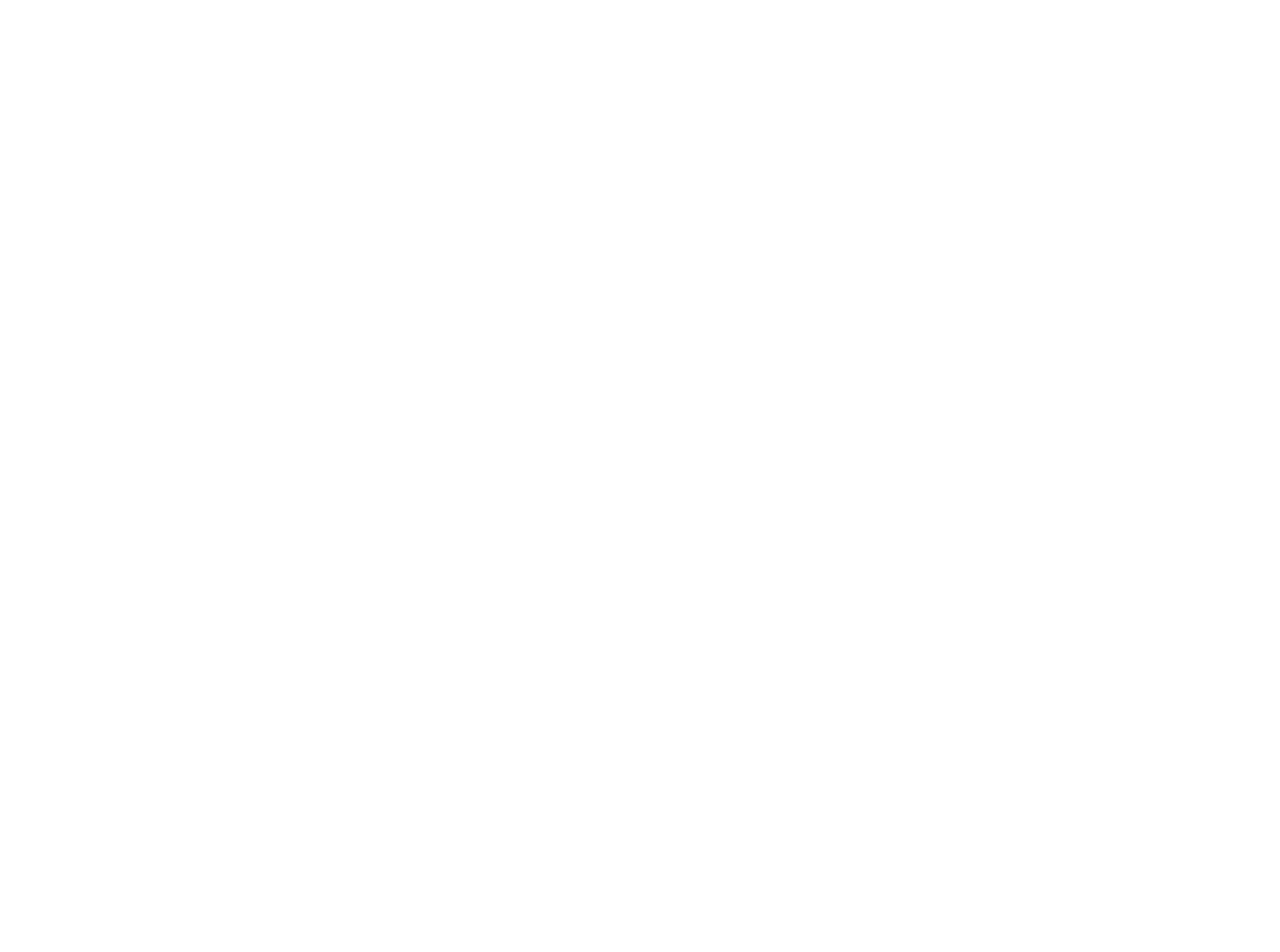
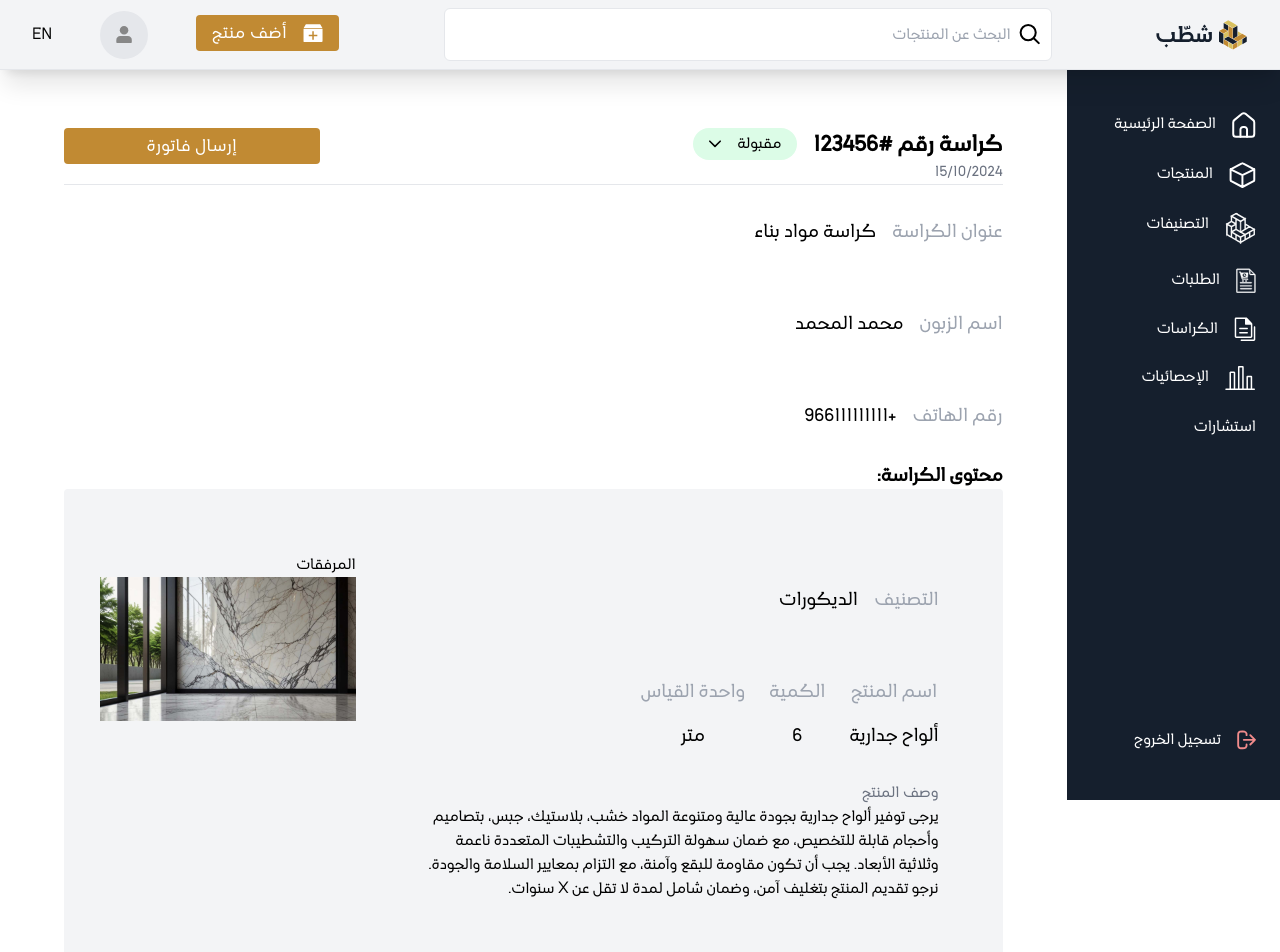
Before and after one commit to georgynejmeh/shattib-reactjs, a React (Vite) app: page /admin/criterias/1 in a window 1280 px wide. Before the commit this address had no page. Shown: the top 952 px of the page. Before the commit the page ends 800 px from the top, so only its background shows below. Built offline with nearby package versions, Linux system fonts and the light colour scheme.

Commit message:
Pages Admin: Criterias - Criteria

```diff
--- a/src/App.tsx
+++ b/src/App.tsx
@@ -23,9 +23,10 @@
 import AdminNewProductContainer from "./pages/admin/AdminNewProductContainer";
 import AdminOrdersPage from "./pages/admin/AdminOrdersPage";
 import AdminOrderPage from "./pages/admin/AdminOrderPage";
-import AdminCriteriaPage from "./pages/admin/AdminCriteriaPage";
 import AdminConsultationsPage from "./pages/admin/AdminConsultationsPage";
 import StatisticsPage from "./pages/admin/StatisticsPage";
+import AdminCriteriasPage from "./pages/admin/AdminCriteriasPage";
+import AdminCriteriaPage from "./pages/admin/AdminCriteriaPage";
 
 const App = () => {
   // return to the top of the page on navigation
@@ -73,12 +74,13 @@
           />
           <Route path="/admin/order/:id" element={<AdminOrderPage />} />
           <Route path="/admin/orders" element={<AdminOrdersPage />} />
-          <Route path="/admin/criterias" element={<AdminCriteriaPage />} />
           <Route
             path="/admin/consultations"
             element={<AdminConsultationsPage />}
           />
           <Route path="/admin/statistics" element={<StatisticsPage />} />
+          <Route path="/admin/criterias" element={<AdminCriteriasPage />} />
+          <Route path="/admin/criterias/:id" element={<AdminCriteriaPage />} />
         </Route>
         button
       </Routes>
--- a/src/index.ts
+++ b/src/index.ts
@@ -181,6 +181,7 @@
 export { default as testImg } from "./assets/imgs/493263f4f044e10db4127c423842f812.jpg";
 export { default as productImg } from "./assets/imgs/493263f4f044e10db4127c423842f812.jpg";
 export { default as billImg } from "/assets/imgs/bill/61e7906b8649987df57ebf45590de2bd.png";
+export { default as paymentReceiptImg } from "/assets/imgs/payment_receipt/6570f27a7f2f4b5cbd791b0b8531caa4.png";
 // -- Main Slide Show --
 export { default as mainCoverImg01 } from "/assets/imgs/cover/main/a0a9cb4b4c69c91a762cbf2ba0361a29.jpg";
 export { default as mainCoverImg02 } from "/assets/imgs/cover/main/b97115c4f6b6aa207413091ee7d6f245.jpg";
--- a/src/pages/admin/AdminCriteriaPage.tsx
+++ b/src/pages/admin/AdminCriteriaPage.tsx
@@ -1,10 +1,159 @@
-import { useApi } from "../../hooks/useApi";
+import {
+  attachmentIcon,
+  billImg,
+  ButtonGold,
+  categoryImg01,
+  downArrowIcon,
+  paymentReceiptImg,
+  TextInput,
+  TitleNumber,
+} from "../..";
 
 const AdminCriteriaPage = () => {
-  const { isLoading, error, data } = useApi("Criteria/GetAll");
-  console.log(data);
+  // use params get id
+  const temp = [1, 2];
+  return (
+    <main className="p-main">
+      <div className="flex justify-between">
+        <div>
+          <div className="flex gap-4">
+            <h1 className="text-2xl font-bold">كراسة رقم #123456</h1>
+            <div className="flex gap-4 rounded-full bg-green-100 py-1 px-4">
+              <span>مقبولة</span>
+              <img className="w-3" src={downArrowIcon} alt="" />
+            </div>
+          </div>
+          <h3 className="text-gray-500">15/10/2024</h3>
+        </div>
+        <div className="w-64">
+          <ButtonGold>إرسال فاتورة</ButtonGold>
+        </div>
+      </div>
+      <hr />
+      <TitleNumber inverse subTitle="كراسة مواد بناء ">
+        عنوان الكراسة
+      </TitleNumber>
+      <TitleNumber inverse subTitle="محمد المحمد">
+        اسم الزبون
+      </TitleNumber>
+      <TitleNumber inverse subTitle="+966111111111">
+        رقم الهاتف
+      </TitleNumber>
+      <h2 className="text-xl font-bold">محتوى الكراسة:</h2>
+      <div className="rounded bg-gray-100">
+        {temp.map(() => (
+          <div className="flex p-8">
+            <div className="w-2/3 p-8">
+              <TitleNumber inverse subTitle="الديكورات">
+                التصنيف
+              </TitleNumber>
+              <div className="flex gap-6">
+                <TitleNumber inverse column subTitle="ألواح جدارية">
+                  اسم المنتج
+                </TitleNumber>
+                <TitleNumber inverse column subTitle="6">
+                  الكمية
+                </TitleNumber>
+                <TitleNumber inverse column subTitle="متر">
+                  واحدة القياس
+                </TitleNumber>
+              </div>
+              <div>
+                <h3 className="text-gray-500">وصف المنتج</h3>
+                <p>
+                  يرجى توفير ألواح جدارية بجودة عالية ومتنوعة المواد خشب،
+                  بلاستيك، جبس، بتصاميم وأحجام قابلة للتخصيص، مع ضمان سهولة
+                  التركيب والتشطيبات المتعددة ناعمة وثلاثية الأبعاد. يجب أن تكون
+                  مقاومة للبقع وآمنة، مع التزام بمعايير السلامة والجودة. نرجو
+                  تقديم المنتج بتغليف آمن، وضمان شامل لمدة لا تقل عن X سنوات.
+                </p>
+              </div>
+            </div>
 
-  return <div>AdminCriteriaPage</div>;
+            <div className="w-1/3 p-8">
+              <h3>المرفقات</h3>
+              <div className="w-64 aspect-video">
+                <img
+                  className="w-full h-full object-cover"
+                  src={categoryImg01}
+                  alt=""
+                />
+              </div>
+            </div>
+          </div>
+        ))}
+      </div>
+
+      <section className="flex justify-between p-8">
+        <div>
+          <div className="flex gap-2 items-center">
+            <h3>الفاتورة:</h3>
+            <div className="py-1 px-5 bg-green-100 rounded-full">مقبولة</div>
+          </div>
+          <div className="w-1/2 py-4">
+            <img className="w-full h-full object-cover" src={billImg} alt="" />
+          </div>
+          <div className="flex gap-4">
+            <button className="bg-gray-200 py-1 px-3 rounded">
+              الفواتير السابقة
+            </button>
+            <div className="w-44">
+              <ButtonGold>فاتورة جديدة</ButtonGold>
+            </div>
+          </div>
+        </div>
+
+        <div>
+          <h3>وصل الدفع من الزبون</h3>
+          <img src={paymentReceiptImg} alt="" />
+        </div>
+      </section>
+
+      <hr />
+
+      <section className="flex flex-col gap-8 w-full py-4">
+        <h2 className="text-xl from-black">التعليقات</h2>
+        <div>
+          <div className="w-2/3 rounded-t-xl border">
+            {temp.map(() => (
+              /* Comment */
+              <div className="flex flex-col gap-4 p-8">
+                {/* Profile Pic - Name - Date */}
+                <div className="flex items-center gap-4">
+                  <div className="w-16 h-16 rounded-full bg-gray-200" />
+                  <div className="flex flex-col">
+                    <span className="text-lg">اسم المستخدم</span>
+                    <span className="text-s text-gray-400">قبل 10 دقائق</span>
+                  </div>
+                </div>
+                <p>
+                  محتوى التعليق محتوى التعليق محتوى التعليق محتوى محتوى التعليق
+                  محتوى التعليق محتوى التعليق محتوى التعليق محتوى التعليق محتوى
+                  التعليق محتوى التعليق محتوى التعليق
+                </p>
+              </div>
+            ))}
+          </div>
+          <div className="flex flex-col w-2/3 rounded-b-xl border p-4 gap-2">
+            <form>
+              <div className="flex gap-2">
+                <div className="w-full">
+                  <TextInput big placeholder="أضف تعليق" />
+                </div>
+                <label htmlFor="attachment" className="cursor-pointer">
+                  <img src={attachmentIcon} alt="attachment" />
+                  <input id="attachment" type="file" className="hidden" />
+                </label>
+              </div>
+              <div className="w-20 self-end">
+                <ButtonGold>إرسال</ButtonGold>
+              </div>
+            </form>
+          </div>
+        </div>
+      </section>
+    </main>
+  );
 };
 
 export default AdminCriteriaPage;
--- /dev/null
+++ b/src/pages/admin/AdminCriteriasPage.tsx
@@ -0,0 +1,71 @@
+import {
+  AccentText,
+  bluePenIcon,
+  downArrowIcon,
+  Link,
+  redTrashIcon,
+  RoundButton,
+  useApi,
+} from "../..";
+
+import "../../App.css";
+
+const AdminCriteriasPage = () => {
+  const temp = [1, 2, 3];
+  const { isLoading, error, data } = useApi("Criteria/GetAll");
+  console.log(data);
+  return (
+    <main className="p-main">
+      <AccentText>الكراسات</AccentText>
+      <div className="w-full flex justify-center py-8">
+        <RoundButton active>الكل</RoundButton>
+        <RoundButton>معلقة</RoundButton>
+        <RoundButton>مقبولة</RoundButton>
+        <RoundButton>مرفوضة</RoundButton>
+      </div>
+      <table className="orders-table">
+        <thead>
+          <tr>
+            <th>رقم الكراسة</th>
+            <th>عنوان الكراسة</th>
+            <th>اسم الزبون</th>
+            <th>رقم الهاتف</th>
+            <th>تاريخ الإرسال</th>
+            <th>الحالة</th>
+            <th>العمليات</th>
+          </tr>
+        </thead>
+        <tbody>
+          {temp.map((item, index) => (
+            <tr key={index}>
+              <td>#12345647</td>
+              <td>كراسة مواد بناء</td>
+              <td>محمد المحمد</td>
+              <td dir="ltr">+9661111111111</td>
+              <td>12/3/2024</td>
+              <td>
+                <div className="flex gap-4 w-full justify-center rounded-full bg-green-100 py-1">
+                  <span>مقبولة</span>
+                  <img className="w-3" src={downArrowIcon} alt="" />
+                </div>
+              </td>
+              <td>
+                <div className="flex gap-4 w-full justify-center">
+                  {/* TODO REPLACE WITH ID */}
+                  <Link to={`${index}`}>
+                    <img src={bluePenIcon} alt="" />
+                  </Link>
+                  <button>
+                    <img src={redTrashIcon} alt="" />
+                  </button>
+                </div>
+              </td>
+            </tr>
+          ))}
+        </tbody>
+      </table>
+    </main>
+  );
+};
+
+export default AdminCriteriasPage;
```
Also changed, not shown: public/assets/imgs/payment_receipt/6570f27a7f2f4b5cbd791b0b8531caa4.png (added).
